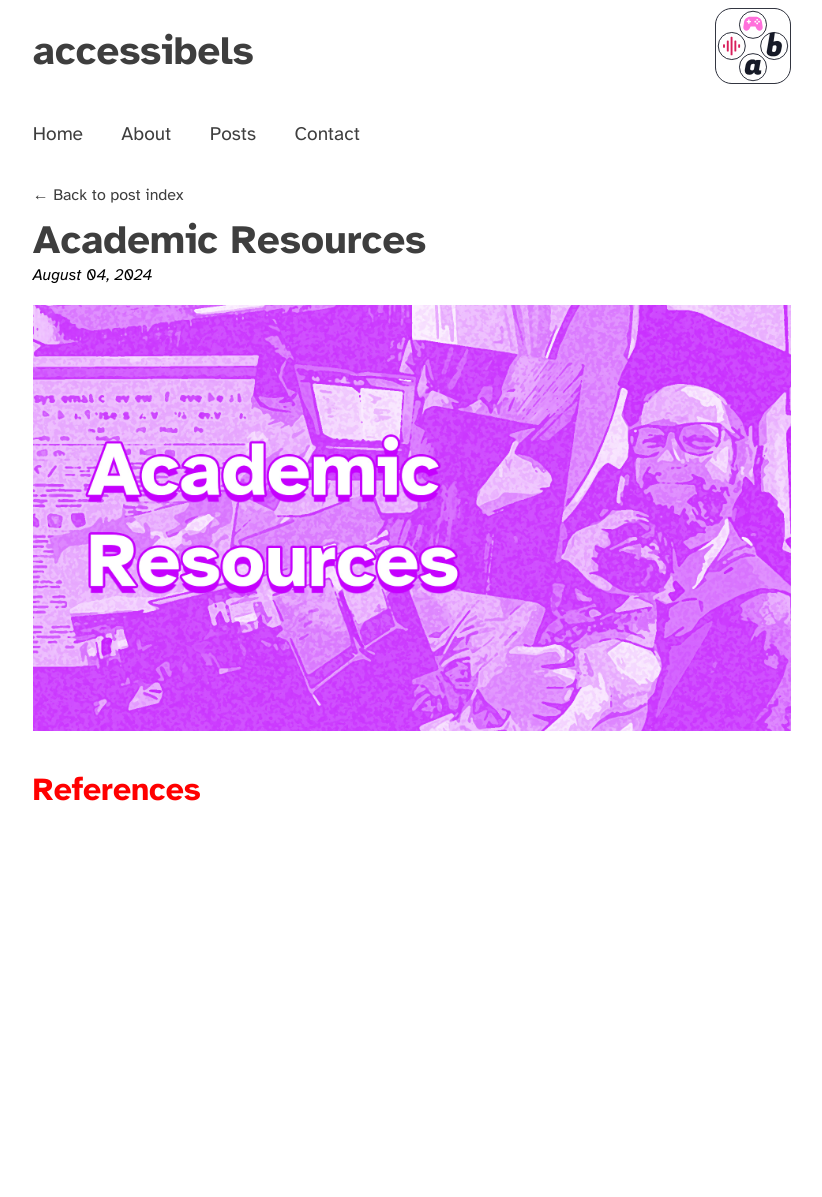
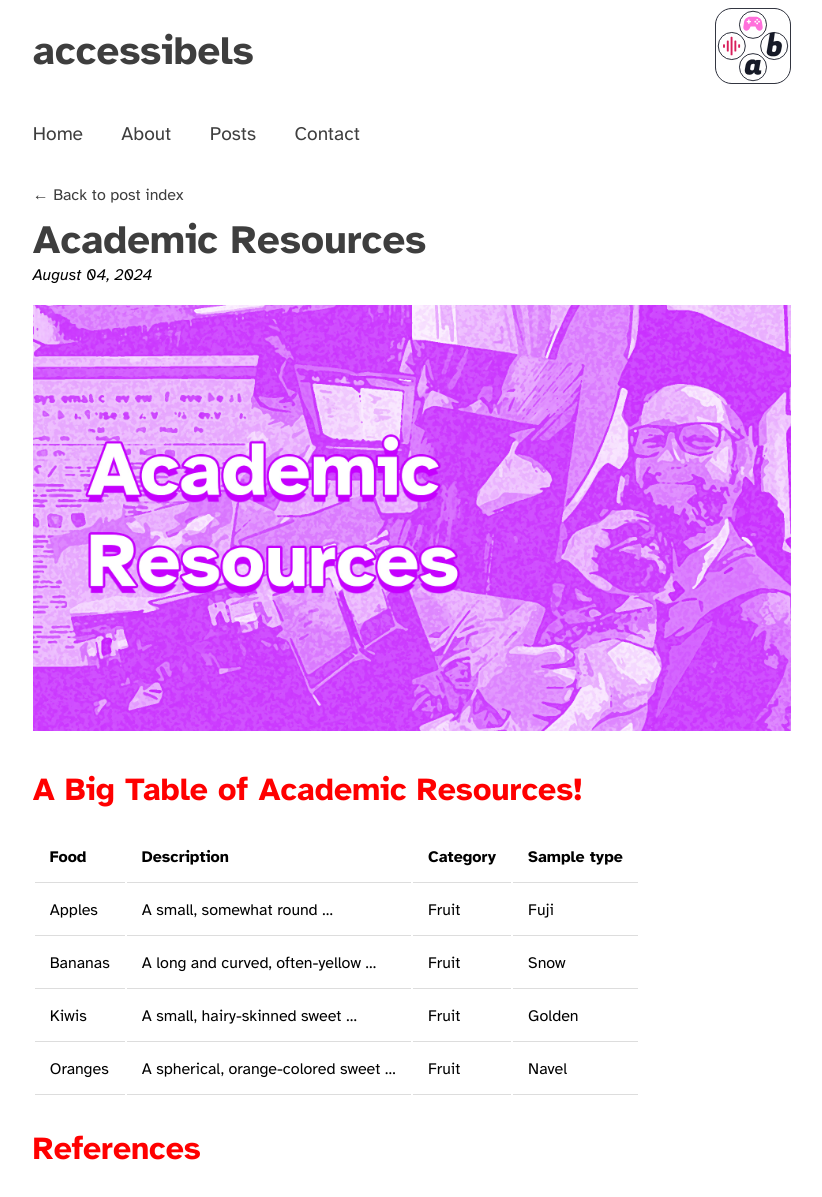
Before and after one commit to Accessibels/accessibels.github.io, a Jekyll site: the page built from _posts/2024-08-04-academic-resources.markdown, in a window 1280 px wide. Shown: the whole page, without its empty margins (228-1050 px from the left). Built offline with Jekyll 4.4.1, drawn with Linux system fonts in a browser that asks for light colours; before the commit the page ends 900 px from its top, so only the background shows below that.

Commit message:
testing table

```diff
--- a/_posts/2024-08-04-academic-resources.markdown
+++ b/_posts/2024-08-04-academic-resources.markdown
@@ -9,9 +9,22 @@
 imageURL: /assets/2024-08-04-academic-resources/Post%20Photo.jpg
 imageALT: Image Link to Post. A collage of posterised academic images featuring poster presentations and a graduate holding their dog at graduation. Text Reads 'Academic Resources'
 
+datatable: true
+
 ---
 ![Image Link to Post. A collage of posterised academic images featuring poster presentations and a graduate holding their dog at graduation. Text Reads 'Academic Resources'](/assets/2024-08-04-academic-resources/Post%20Photo.jpg "Graduate Collage")
 
+# A Big Table of Academic Resources!
 
+<div class="datatable-begin"></div>
+
+Food    | Description                           | Category | Sample type
+------- | ------------------------------------- | -------- | -----------
+Apples  | A small, somewhat round ...           | Fruit    | Fuji
+Bananas | A long and curved, often-yellow ...   | Fruit    | Snow
+Kiwis   | A small, hairy-skinned sweet ...      | Fruit    | Golden
+Oranges | A spherical, orange-colored sweet ... | Fruit    | Navel
+
+<div class="datatable-end"></div>
 
 # References
```
